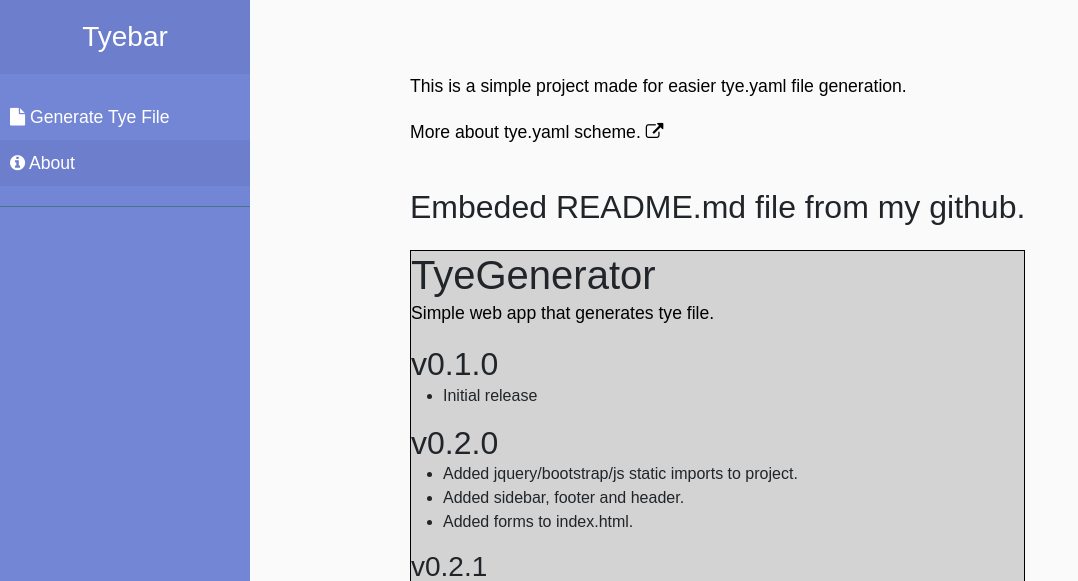
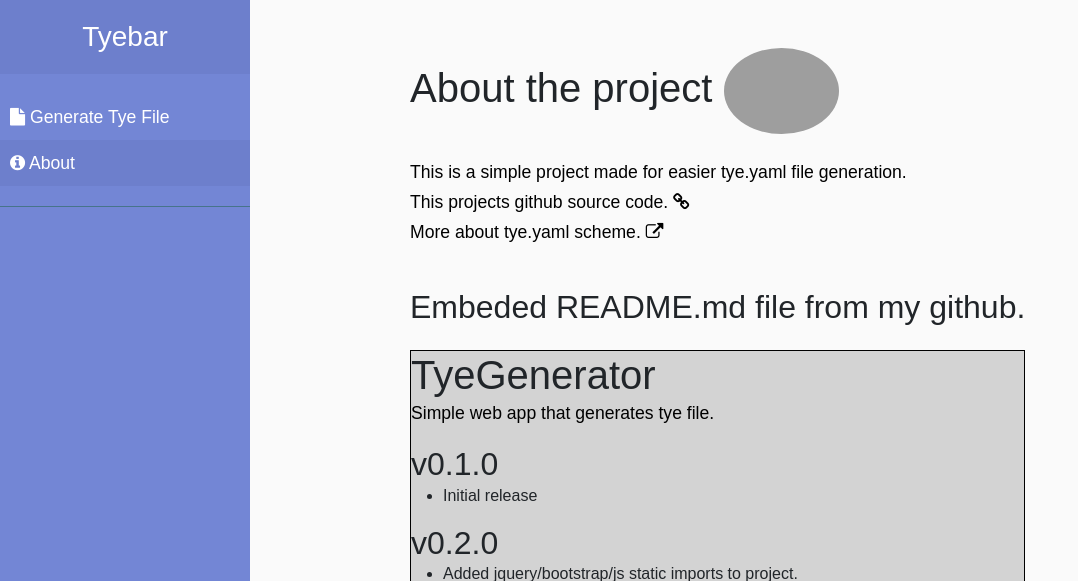
Before and after one commit to Darex20/TyeGenerator, a Flask app: page /about in a window 1280 px wide. Shown: the part 112-693 px from the top of the page, without its empty margins (0-1078 px from the left). Run offline with Flask 2, Linux system fonts and the light colour scheme; some libraries are stand-ins or nearby versions; grey boxes are pictures that could not be loaded.

Commit message:
Update (v0.3.1)
Description in README.md

```diff
--- a/static/css/style.css
+++ b/static/css/style.css
@@ -243,3 +243,12 @@ label {
   #generate-button{
       float: right;
   }
+
+  #github-icon{
+      border-radius: 50%;
+      width: 115px;
+  }
+
+  #github-icon:hover{
+    box-shadow: 0 0 2px 1px rgba(0, 140, 186, 0.5);
+  }
--- a/templates/about.html
+++ b/templates/about.html
@@ -42,12 +42,16 @@
         </nav>
 
         <div class="centered-about">
-            <br><br><br>
-            <p>This is a simple project made for easier tye.yaml file generation. </p>
-            <p>More about tye.yaml scheme.  <a href="https://github.com/dotnet/tye/blob/main/docs/reference/schema.md#example"><i class="fa fa-external-link" aria-hidden="true"></i></a></p>
+            <br><br>
+            <h1>About the project <a href="https://github.com/Darex20"><img id="github-icon" src="https://avatars.githubusercontent.com/u/79168824?v=4" alt="Could not load github icon"></a></h1>
 
             <br>
-            <h2>Embeded README.md file from my github.</h2>
+            <p>This is a simple project made for easier tye.yaml file generation. <br>
+                <a href="https://github.com/Darex20/TyeGenerator">This projects github source code. <i class="fa fa-link" aria-hidden="true"></i></a><br>
+                <a href="https://github.com/dotnet/tye/blob/main/docs/reference/schema.md#example">More about tye.yaml scheme. <i class="fa fa-external-link" aria-hidden="true"></i></a></p>
+
+            <br>
+            <h2>Embeded <a href="https://github.com/Darex20/TyeGenerator/blob/main/README.md">README.md</a> file from my github.</h2>
             <br>
             <div id="readme" class="markdown embed">
                 <!--object data="README.html" type="text/html"></object-->
```
